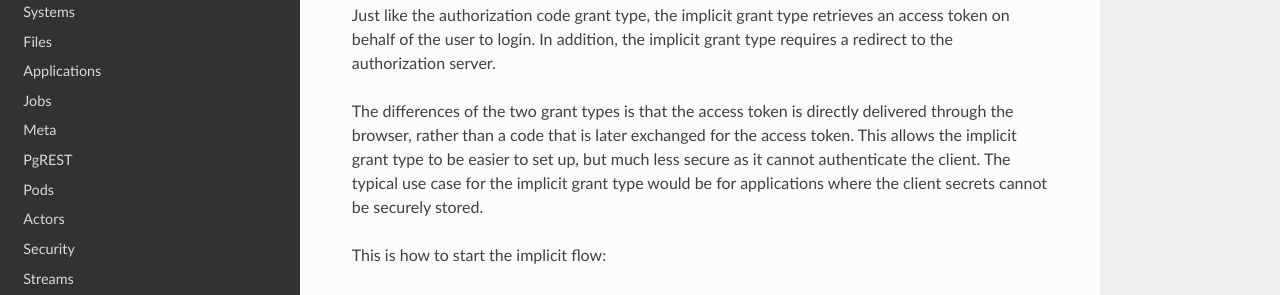
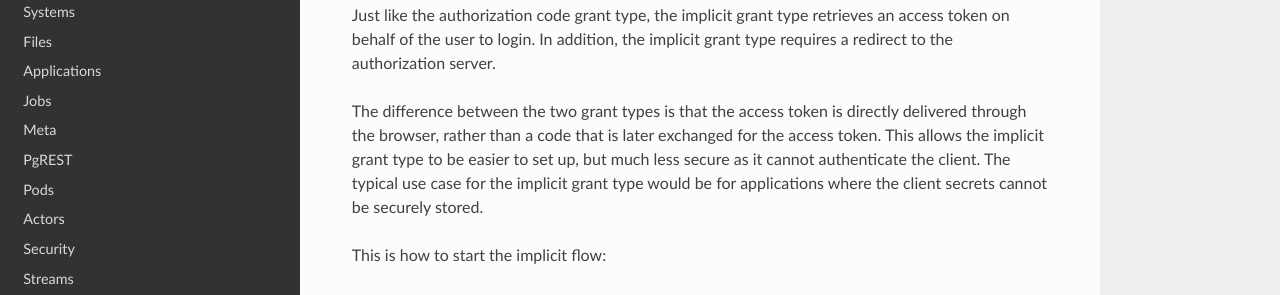
Before and after one commit to tapis-project/documentation, a Sphinx documentation site: the page built from source/technical/authentication.rst, in a window 1280 px wide and 900 px high, scrolled down 8485 px. Shown: the part 156-451 px from the top of the window. Built offline with Sphinx 7.4.7 and the Read the Docs theme 2.0.0, drawn with Linux system fonts in a browser that asks for light colours.

Commit message:
small wording change

```diff
--- a/source/technical/authentication.rst
+++ b/source/technical/authentication.rst
@@ -459,7 +459,7 @@ encounter credentials of the user (i.e., passwords). In this section, we discuss
 Just like the authorization code grant type, the implicit grant type retrieves an access token on behalf of the user to login.
 In addition, the implicit grant type requires a redirect to the authorization server.
 
-The differences of the two grant types is that the access token is directly delivered through the browser, rather than a code that
+The difference between the two grant types is that the access token is directly delivered through the browser, rather than a code that
 is later exchanged for the access token. This allows the implicit grant type to be easier to set up, but much less secure as it
 cannot authenticate the client. The typical use case for the implicit grant type would be for applications where the client secrets
 cannot be securely stored.
```
